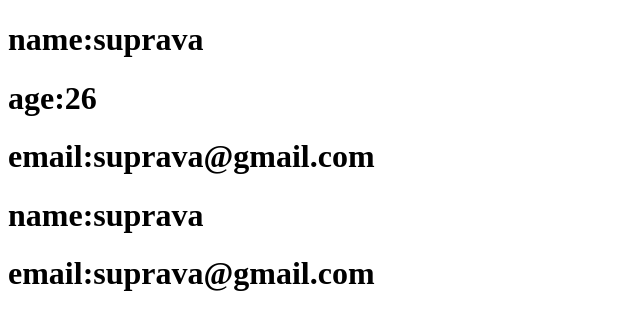
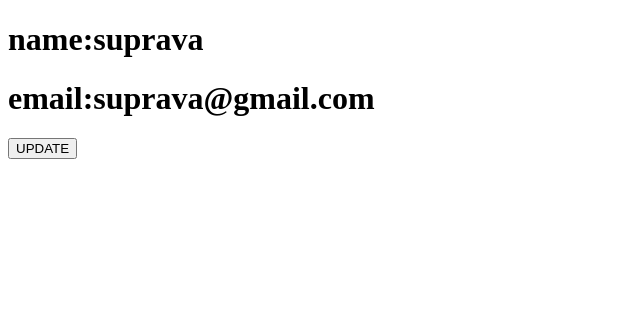
Before and after one commit to suprava16/React_Session_6, a React (Create React App) app: page / in a window 1280 px wide. Shown: the top 330 px of the page, without its empty margins (0-640 px from the left). Built offline with nearby package versions, Linux system fonts and the light colour scheme.

Commit message:
setstate method

```diff
--- a/src/App.js
+++ b/src/App.js
@@ -3,14 +3,17 @@ import Welcome from "./Welcome"
 import PropsCom from "./ClassComponents/ClassProps/PropsCom"
 import ComponentTwo from "./ClassComponents/ClassProps/ComponentTwo"
 import StateVariable from "./ClassComponents/ClassState/StateVariable"
+import SetStateMethod from "./ClassComponents/ClassState/SetStateMethod"
 export class App extends React.Component{
   render(){
     return(
       <div>
       {/* <Welcome/> */}
-      {/* <PropsCom name="suprava" roll={100} age={20}/>
-      <ComponentTwo email="suprava@gmail.com" address="bbsr"/> */}
-      <StateVariable/>
+       {/* <PropsCom name="suprava" roll={100} age={20}/> */}
+      {/* <ComponentTwo email="suprava@gmail.com" address="bbsr"/>  */}
+
+      {/* <StateVariable/> */}
+      <SetStateMethod/>
       </div>
     )
   }
--- a/src/ClassComponents/ClassProps/NewComponent.js
+++ b/src/ClassComponents/ClassProps/NewComponent.js
@@ -1,7 +1,7 @@
 import React from "react"
-
 export default class NewComponent extends React.Component {
   render(){
+    console.log(this.props)
     const{name,roll,age}=this.props.value
     return(
       <div>
--- a/src/ClassComponents/ClassProps/PropsCom.js
+++ b/src/ClassComponents/ClassProps/PropsCom.js
@@ -10,6 +10,7 @@ export default class PropsCom extends React.Component{
         {/* <h1>Name:{this.props.name}</h1>
         <h1>Roll:{this.props.roll}</h1>
         <h1>Age:{this.props.age}</h1> */}
+        {/* After destructuring */}
         <h1>Name:{name}</h1>
         <h1>Roll:{roll}</h1>
         <h1>Age:{age}</h1>
--- /dev/null
+++ b/src/ClassComponents/ClassState/SetStateMethod.js
@@ -0,0 +1,26 @@
+import React from "react"
+
+export default class SetStateMethod extends React.Component{
+  constructor(){
+    super();
+    this.state={
+      name:"suprava",
+      email:"suprava@gmail.com"
+    }
+  }
+handleClick=()=>{
+  this.setState({
+    name:"supriya",
+    email:"supriya@gmail.com"
+  })
+}
+  render(){
+    return(
+      <div>
+          <h1>name:{this.state.name}</h1>
+          <h1>email:{this.state.email}</h1>
+          <button onClick={this.handleClick}>UPDATE</button>
+      </div>
+    )
+  }
+}
```
